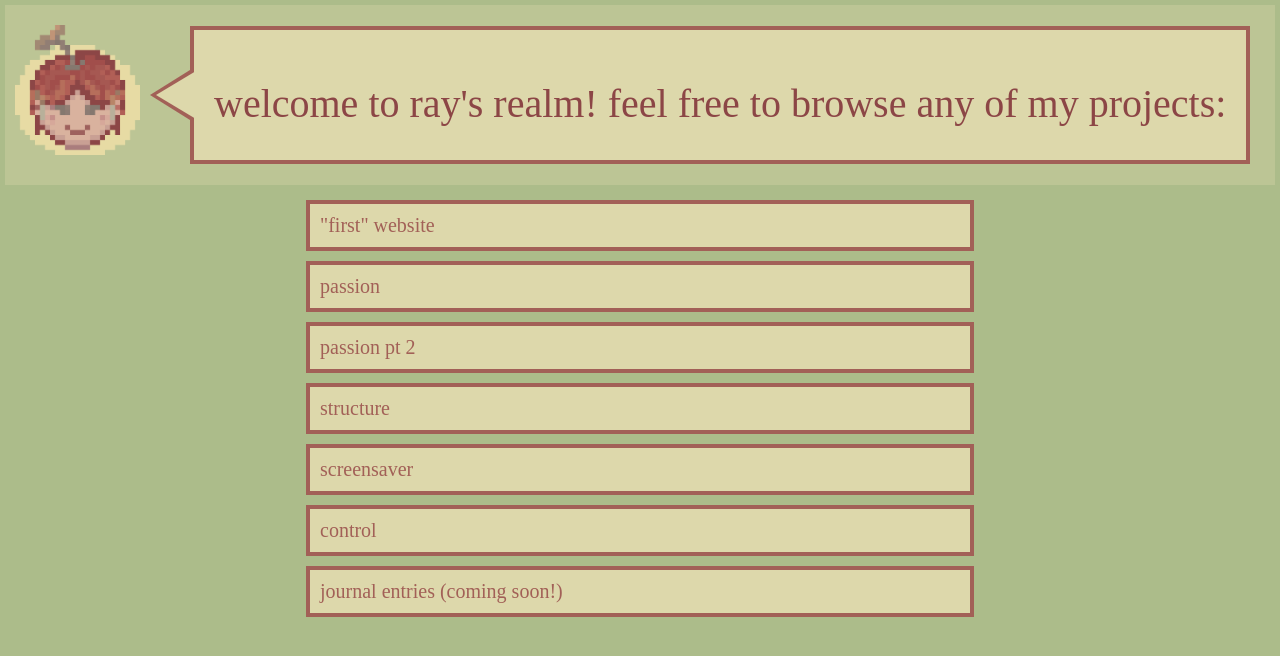
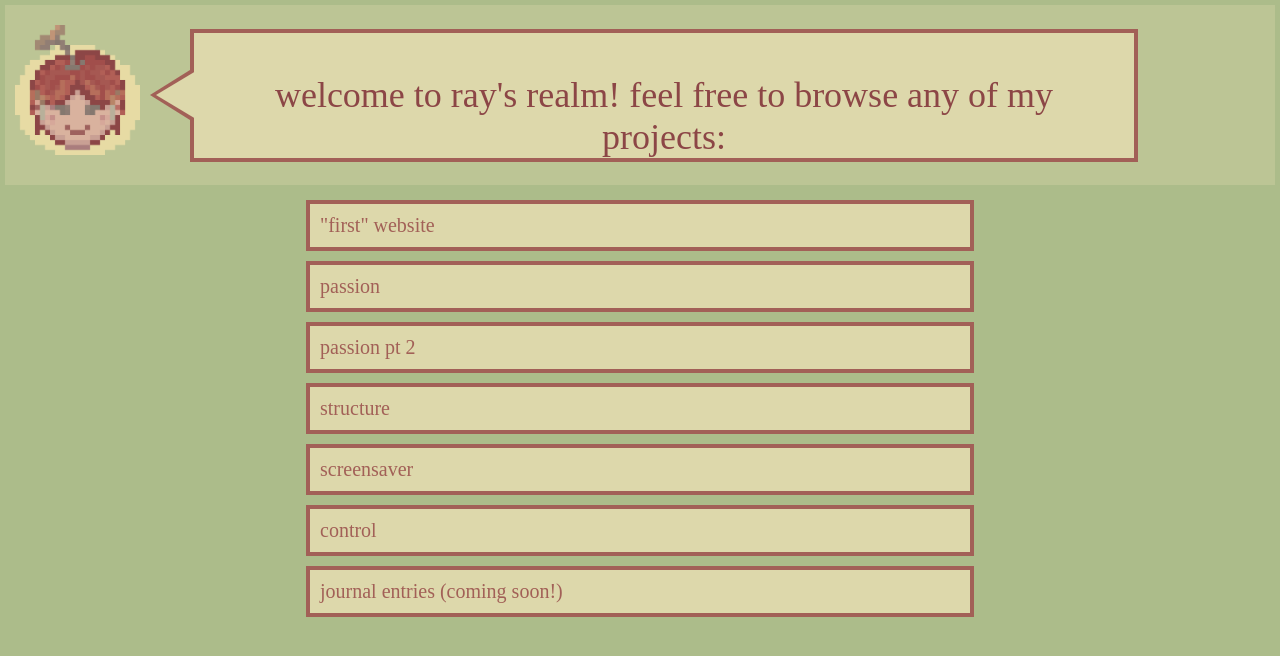
Before and after one commit to rayofiris/raysrealm, a plain HTML site: page index.html in a window 1280 px wide. Drawn offline with Linux system fonts and the light colour scheme; a web font is replaced by a local one.

Commit message:
header fix

```diff
--- a/homepage.css
+++ b/homepage.css
@@ -20,7 +20,7 @@ font-style: normal;
 
 .header {
     font-family: 'AnalogueOS';
-    font-size: 5vh;
+    font-size: 36px;
     color: #8c4646;
 }
 
@@ -65,6 +65,8 @@ align-items: center;
     align-items: flex-start;
     justify-content: center;
     background-color: #ddd8ab;
+    width: 900px;
+    padding-top: 5px;
 }
 
 .triangle {
```
